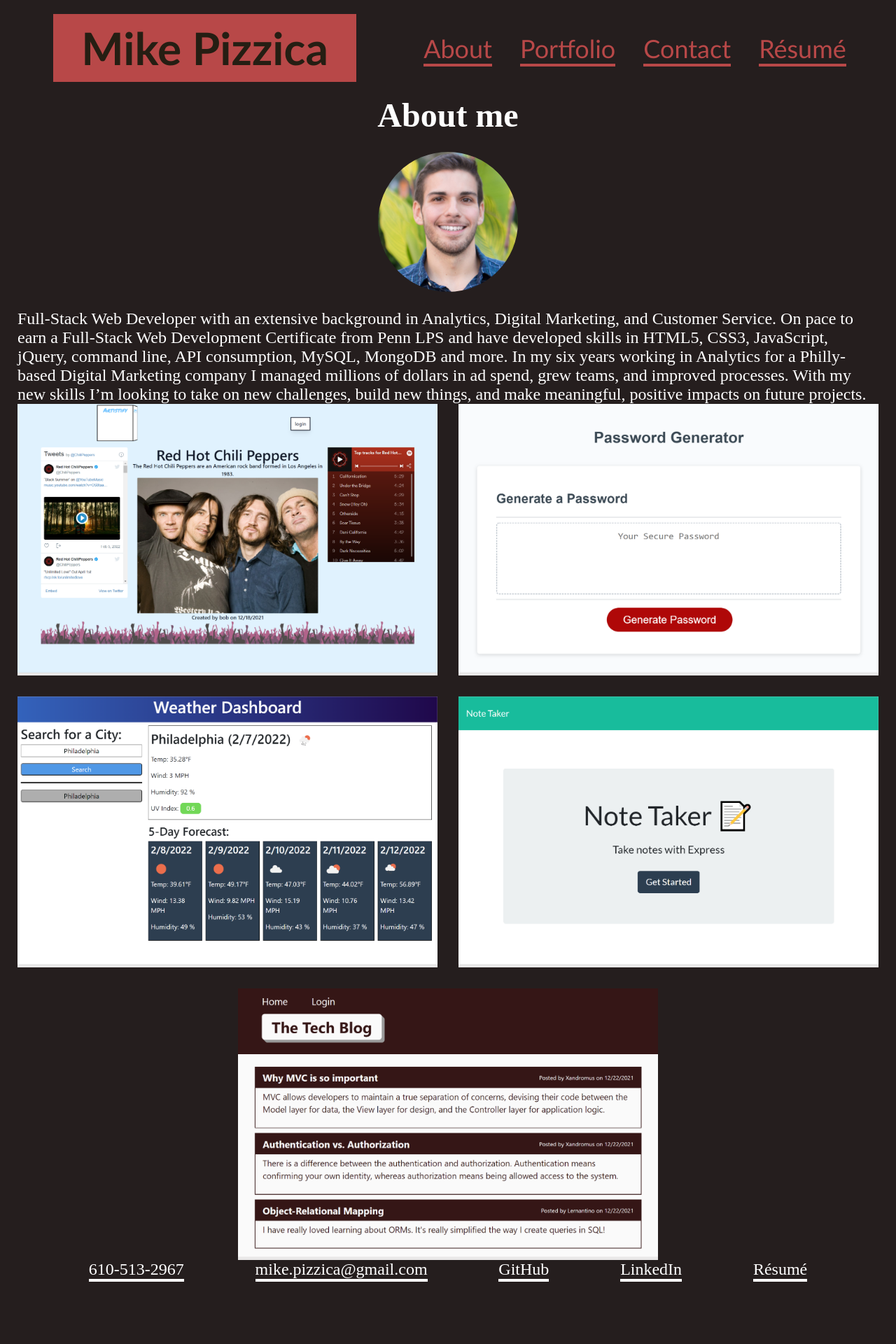
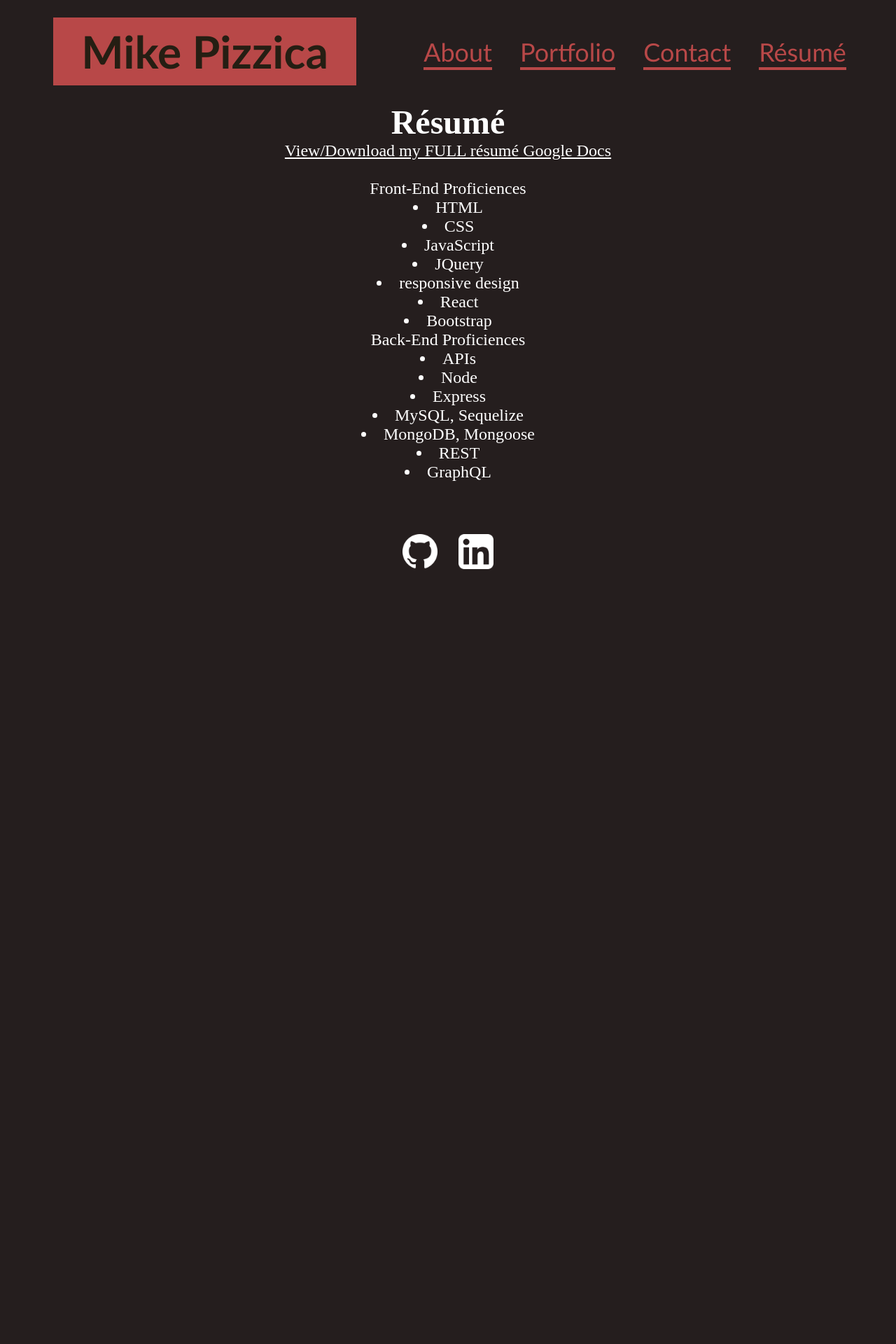
Before and after one commit to mikepizzica/react-portfolio, a React (Create React App) app: page /Resume in a window 1280 px wide. Shown: the top 1920 px of the page at 70% size. After the commit the page ends 842 px from the top, so only its background shows below. Built offline with nearby package versions, Linux system fonts and the light colour scheme.

Commit message:
begin working on linking pages

```diff
--- a/package.json
+++ b/package.json
@@ -10,6 +10,7 @@
     "gh-pages": "^3.2.3",
     "react": "^17.0.2",
     "react-dom": "^17.0.2",
+    "react-router-dom": "^5.2.0",
     "react-scripts": "5.0.0",
     "web-vitals": "^2.1.4"
   },
--- a/src/App.js
+++ b/src/App.js
@@ -1,21 +1,39 @@
+import React from 'react';
 import './App.css';
 import AboutMe from './components/aboutMe';
 import Header from './components/header';
 import Portfolio from './components/portfolio';
 import Contact from './components/contact';
 import Footer from './components/footer';
+import Resume from './components/resume';
+import { BrowserRouter as Router, Route, Switch} from 'react-router-dom';
 
 function App() {
   return (
-    <>
+    <Router>
     <div className="App">
-      <Header/>
-      <AboutMe/>
-      <Portfolio/>
-      <Contact/>
-      <Footer/>
+        <Header/>
+        <Switch>
+          <Route exact path="/" component={AboutMe}/>
+          <Route path="/Portfolio" component={Portfolio}/>
+          <Route path="/Contact" component={Contact}/>
+          <Route path="/Resume" component={Resume}/>
+          {/* <Route exact path="/">
+            <AboutMe/>
+          </Route>
+          <Route exact path="/portfolio">
+            <Portfolio/>
+          </Route>
+          <Route exact path="/contact">
+            <Contact/>
+          </Route>
+          <Route exact path="/resume">
+            <Resume/>
+          </Route> */}
+        </Switch>
+        <Footer/>
     </div>
-    </>
+    </Router>
   );
 }
 
--- a/src/components/contact.js
+++ b/src/components/contact.js
@@ -3,12 +3,26 @@ import react from "react";
 function Contact() {
     return (
         <section id="contact">
-            <a href="tel:610-513-2967">610-513-2967</a>
-            <a href="mailto:mike.pizzica@gmail.com">mike.pizzica@gmail.com</a>
-            <a href="https://github.com/mikepizzica" target="_blank">GitHub</a>
-            <a href="https://www.linkedin.com/in/mikepizzica/" target="_blank">LinkedIn</a>
-            <a href="https://docs.google.com/document/d/1M-TMOKGjUwbVCfruUq9cRhJBFnJ2jlQV/edit?usp=sharing&ouid=117672538973667414696&rtpof=true&sd=true" target="_blank">Résumé</a>
+            <h1>Contact</h1>
+            <form>
+                <label for="name">Name:</label><br/>
+                <input type="text" id="name" name="name" required="required"></input><br/>
+                <label for="email">Email Address:</label><br/>
+                <input type="email" id="email" name="email" required="required"></input><br/>
+                <label for="message">Message:</label><br/>
+                <textarea id="message" name="message" rows="10" cols="50" required="required"></textarea><br/>
+                <input id="submit" type="submit" value="Submit"></input>
+            </form>
         </section>
+        // OLD contact section
+        // <section id="contact">
+        //     <h1>Contact</h1>
+        //     <a href="tel:610-513-2967">610-513-2967</a>
+        //     <a href="mailto:mike.pizzica@gmail.com">mike.pizzica@gmail.com</a>
+        //     <a href="https://github.com/mikepizzica" target="_blank">GitHub</a>
+        //     <a href="https://www.linkedin.com/in/mikepizzica/" target="_blank">LinkedIn</a>
+        //     <a href="https://docs.google.com/document/d/1M-TMOKGjUwbVCfruUq9cRhJBFnJ2jlQV/edit?usp=sharing&ouid=117672538973667414696&rtpof=true&sd=true" target="_blank">Résumé</a>
+        // </section>
     )
 };
 
--- a/src/components/portfolio.js
+++ b/src/components/portfolio.js
@@ -6,6 +6,7 @@ import react from "react";
 function Portfolio() {
     return (
             <section id="portfolio">
+                <h1>Portfolio</h1>
                 <div class="project">
                     <img src={process.env.PUBLIC_URL + '/assets/images/artistify.png'} alt="artistify" class="project-images" />
                     <header class="project-info">
--- /dev/null
+++ b/src/components/resume.js
@@ -0,0 +1,30 @@
+import react from "react";
+
+function Resume() {
+    return (
+        <section id="resume">
+            <h1>Résumé</h1>
+            <a rel="noreferrer" href="https://docs.google.com/document/d/1M-TMOKGjUwbVCfruUq9cRhJBFnJ2jlQV/edit?usp=sharing&ouid=117672538973667414696&rtpof=true&sd=true" target="_blank">View/Download my FULL résumé Google Docs</a><p>&nbsp;&nbsp;</p>
+            <p>Front-End Proficiences</p>
+            <li>HTML</li>
+            <li>CSS</li>
+            <li>JavaScript</li>
+            <li>JQuery</li>
+            <li>responsive design</li>
+            <li>React</li>
+            <li>Bootstrap</li>
+
+            <p>Back-End Proficiences</p>
+            <li>APIs</li>
+            <li>Node</li>
+            <li>Express</li>
+            <li>MySQL, Sequelize</li>
+            <li>MongoDB, Mongoose</li>
+            <li>REST</li>
+            <li>GraphQL</li>
+
+        </section>
+    )
+};
+
+export default Resume;
--- a/src/index.css
+++ b/src/index.css
@@ -11,9 +11,9 @@ body {
 
 /* header css */
 header {
-  padding: 20px 0px;
+  color: #251e13;
+  margin: 25px 0px;
   font-family: 'Trebuchet MS', 'Lucida Sans Unicode', 'Lucida Grande', 'Lucida Sans', Arial, sans-serif;
-  color: #251e13;
   display: flex;
   justify-content: space-evenly;
   align-items: center;
@@ -21,11 +21,11 @@ header {
 }
 
 header>h1 {
+  background-color: #b84848;
+  margin: 0px 25px;
+  padding: 10px 40px;
   font-size: 64px;
   text-align: center;
-  background-color: #b84848;
-  padding: 10px 40px;
-  margin: 0px 25px;
 }
 
 header>nav {
@@ -63,14 +63,14 @@ section {
   justify-content: space-evenly;
 }
 
-/* css for about me section */
-#about-me h1 {
+section > h1 {
   font-size: 48px;
   text-align: center;
   color: white;
   width: 100%;
 }
 
+/* css for about me section */
 #headshot {
   width: 200px;
   border-radius: 50%;
@@ -136,10 +136,48 @@ section {
 }
 
 /* css for contact section */
-#contact a {
+label {
+  display: inline-block;
+  padding-top: 15px;
+  font-size: 24px;
+  color: white;
+}
+
+input {
+  width: 390px;
+}
+
+#submit {
+  width: 100px;
+}
+
+/* css for OLD contact section */
+/* #contact a {
+  margin-top: 25px;
   color: white;
   text-decoration: none;
   border-bottom: white 4px solid;
+  font-size: 24px;
+} */
+
+/* css for resume section */
+#resume {
+  display: block;
+  text-align: center;
+}
+
+#resume > a {
+  color:white;
+  font-size: 24px;
+}
+
+#resume > p {
+  color:white;
+  font-size: 24px;
+}
+
+#resume > li {
+  color: white;
   font-size: 24px;
 }
 
@@ -147,8 +185,7 @@ section {
 #footer {
   display: flex;
   justify-content: center;
-  margin-top: 125px;
-  margin-bottom: 30px;
+  margin: 75px 0px 25px 0px;
 }
 
 #github-logo-white {
--- a/src/index.js
+++ b/src/index.js
@@ -3,6 +3,7 @@ import ReactDOM from 'react-dom';
 import './index.css';
 import App from './App';
 import reportWebVitals from './reportWebVitals';
+import {BrowserRouter} from "react-router-dom";
 
 ReactDOM.render(
   <React.StrictMode>
```
Also changed, not shown: 2 other files (tests, documents, lock files or other folders).
